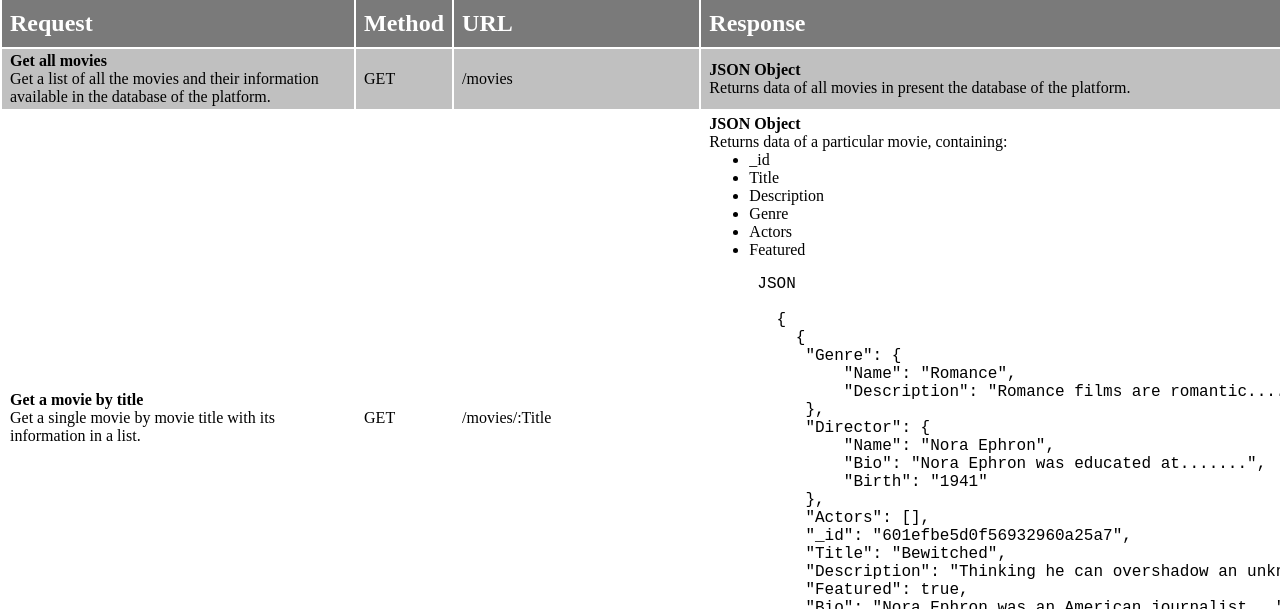
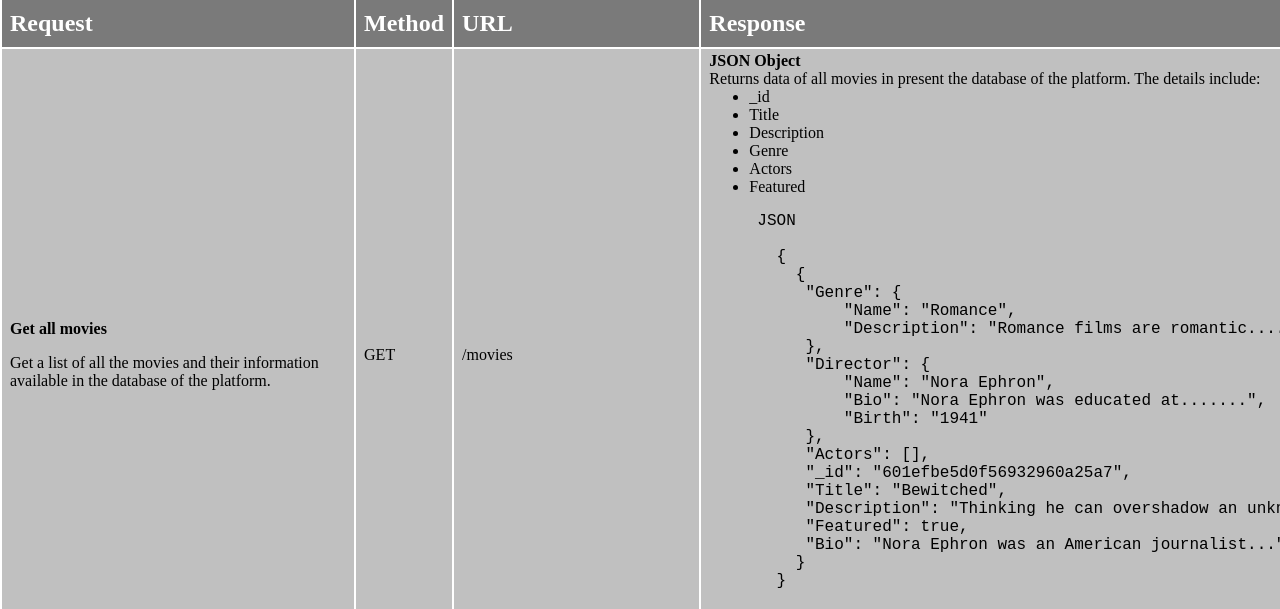
Before and after one commit to iceyisaak/movie_api, a website: page public/documentation.html in a window 1280 px wide. Shown: the part 191-800 px from the top of the page. Drawn offline with Linux system fonts and the light colour scheme.

Commit message:
Updated styling changes

```diff
--- a/public/documentation.html
+++ b/public/documentation.html
@@ -40,9 +40,9 @@
   <!-- Table Data -->
   <tr class="tr">
    <td class="td">
-    <span class="bold">
+    <p class="p bold mb-1">
      Get all movies
-    </span>
+    </p>
     <p class="p">
      Get a list of all the movies and their information available in the database of the platform.
     </p>
@@ -54,20 +54,64 @@
     /movies
    </td>
    <td class="td">
-    <span class="bold">
+    <p class="p bold">
      JSON Object
-    </span>
+    </p>
     <p class="p">
-     Returns data of all movies in present the database of the platform.
+     Returns data of all movies in present the database of the platform. The details include:
     </p>
+    <ul class="mb-1 ">
+     <li class="li">
+      _id
+     </li>
+     <li class="li">
+      Title
+     </li>
+     <li class="li">
+      Description
+     </li>
+     <li class="li">
+      Genre
+     </li>
+     <li class="li">
+      Actors
+     </li>
+     <li class="li">
+      Featured
+     </li>
+    </ul>
+    <pre class="mb-2">
+     JSON
+      <code>
+       {
+         {
+          "Genre": {
+              "Name": "Romance",
+              "Description": "Romance films are romantic......"
+          },
+          "Director": {
+              "Name": "Nora Ephron",
+              "Bio": "Nora Ephron was educated at.......",
+              "Birth": "1941"
+          },
+          "Actors": [],
+          "_id": "601efbe5d0f56932960a25a7",
+          "Title": "Bewitched",
+          "Description": "Thinking he can overshadow an unknown...",
+          "Featured": true,
+          "Bio": "Nora Ephron was an American journalist..."
+         }
+       }
+      </code>
+     </pre>
    </td>
   </tr>
 
   <tr class="tr">
    <td class="td">
-    <span class="bold">
+    <p class="p bold mb-1">
      Get a movie by title
-    </span>
+    </p>
     <p class="p">
      Get a single movie by movie title with its information in a list.
     </p>
@@ -134,9 +178,9 @@
 
   <tr class="tr">
    <td class="td">
-    <span class="bold">
+    <p class="p bold mb-1">
      Get a movie genre by title
-    </span>
+    </p>
     <p class="p">
      Get a movie genre by the movie title along with its description.
     </p>
@@ -176,9 +220,9 @@
 
   <tr class="tr">
    <td class="td">
-    <span class="bold">
+    <p class="p bold mb-1">
      Get a movie director by name
-    </span>
+    </p>
     <p class="p">
      Get a movie director by his/her fullname along with the biography, year of birth, and year of death (if any)
     </p>
@@ -223,9 +267,9 @@
 
   <tr class="tr">
    <td class="td">
-    <span class="bold">
+    <p class="p bold mb-1">
      Add a new user
-    </span>
+    </p>
     <p class="p">
      Add a new user to the platform. Users can enter personal details, including:
     </p>
```
